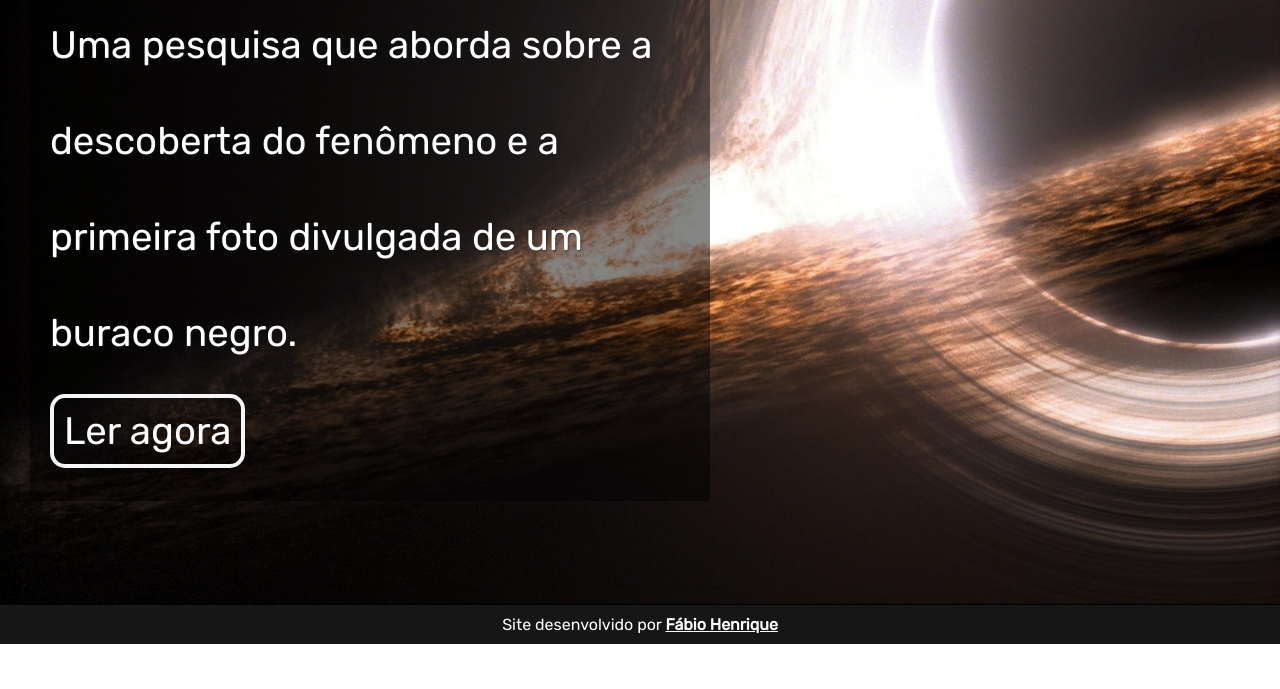
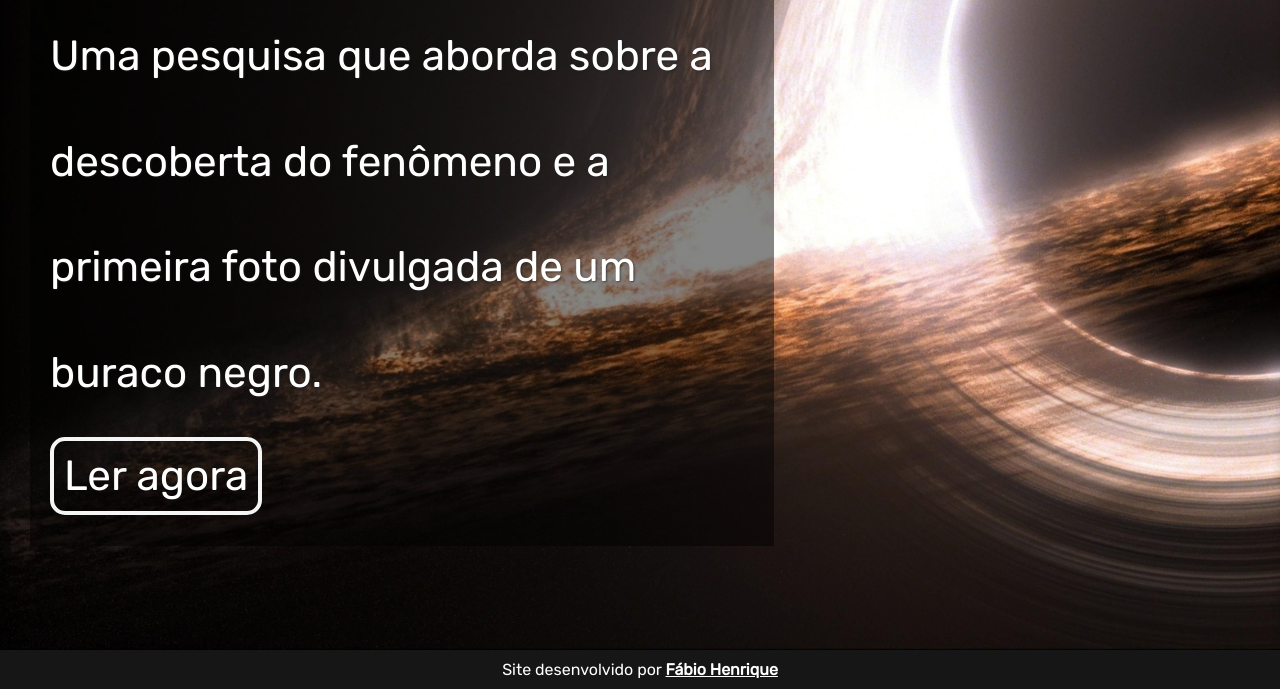
Before and after one commit to fabiohenrique0/artigos-marcondes, a plain HTML site: page index.html in a window 1280 px wide. Shown: the part 433-1122 px from the top of the page. Before the commit the page ends 1077 px from the top, so only its background shows below. Drawn offline with Linux system fonts and the light colour scheme.

Commit message:
Ajuste fontes

```diff
--- a/style.css
+++ b/style.css
@@ -47,13 +47,13 @@ nav > a:hover {
 }
 
 section#text {
-    font-size: 3vw;
+    font-size: 3.3vw;
     font-family: var(--fonte2);
     background-color: rgba(0, 0, 0, 0.479);
     color: white;
     text-shadow: 1px 1px 2px rgba(31, 31, 31, 0.637);
     padding: 20px;
-    width: 50vw;
+    width: 55vw;
     max-width: 60vw;
 }
 
```
